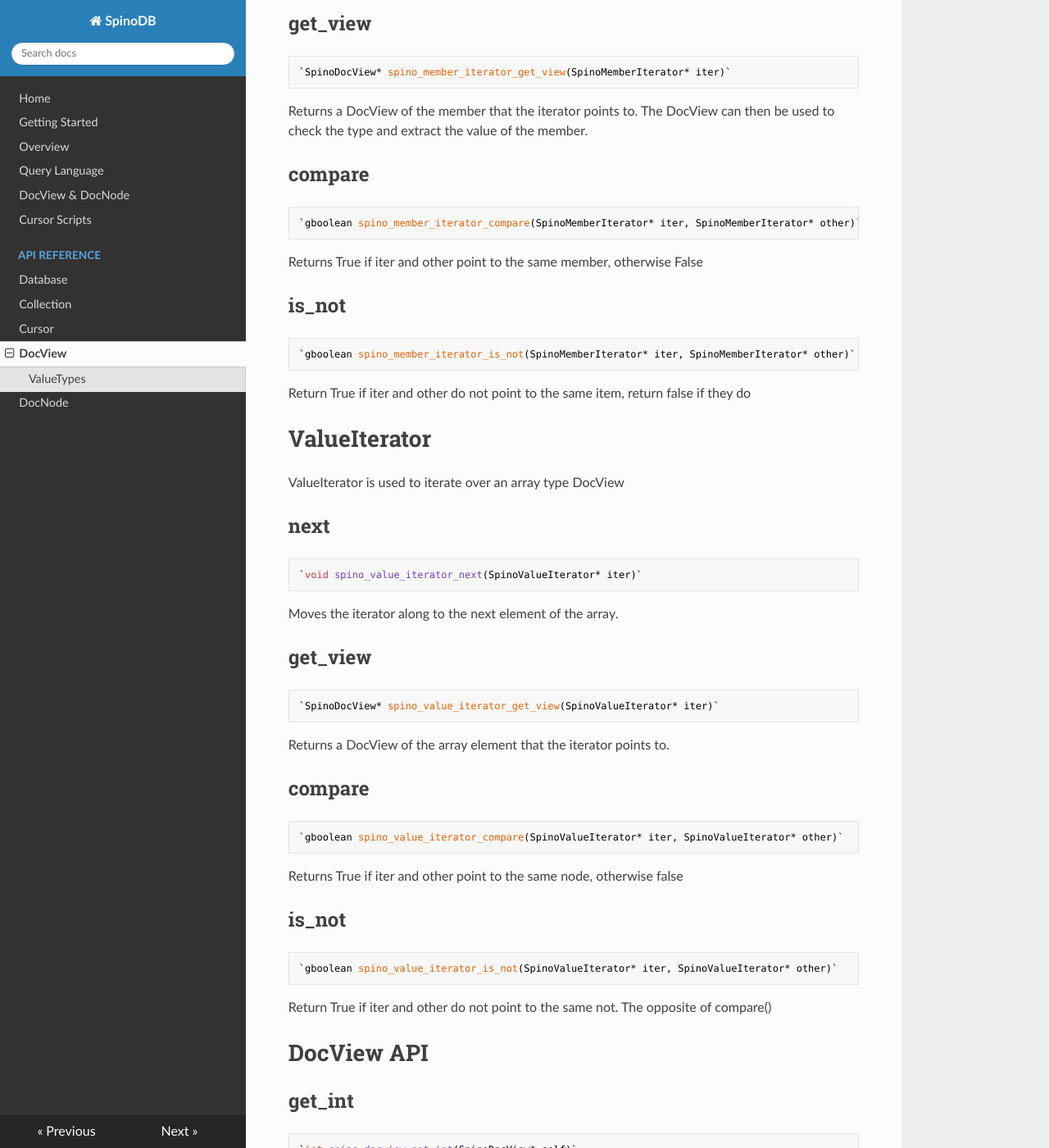
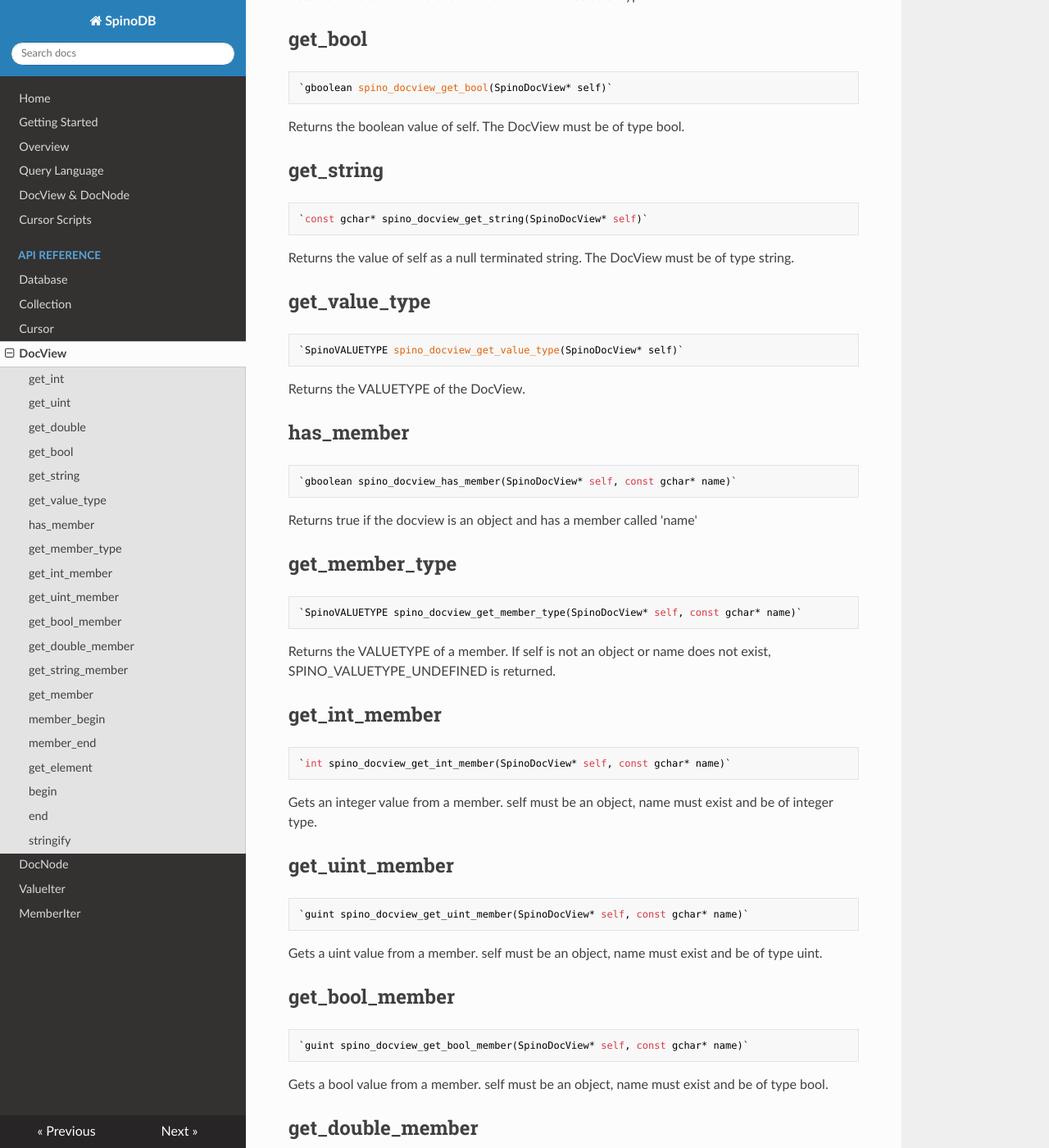
Before and after one commit to supercamel/SpinoDB, an MkDocs documentation site: the page built from docs/api/docview.md, in a window 1280 px wide and 1400 px high, scrolled down 1089 px. Shown: the whole window at 82% size. Built offline with MkDocs 1.6.1, drawn with Linux system fonts in a browser that asks for light colours; nearby versions of some CDN libraries; some of the changed text lies outside the part shown.

Commit message:
finished api documentation i think

```diff
--- a/docs/api/docview.md
+++ b/docs/api/docview.md
@@ -1,8 +1,6 @@
 # DocView
 
 DocView is used to traverse JSON DOM objects and to retrieve values from the DOM without copying or modifying it.
-
-## ValueTypes
 
 DocView nodes can represent any JSON type. In Spino these types are listed in a struct call SpinoVALUETYPE.
 
@@ -16,72 +14,9 @@ The possible values are
 * SPINO_VALUETYPE_ARRAY
 * SPINO_VALUETYPE_OBJECT
 * SPINO_VALUETYPE_NULL
+* SPINO_VALUETYPE_UNDEFINED
 
 In Vala and Python, the types are Spino.ValueType.INT, Spino.ValueType.UINT etc
-
-# MemberIterator
-
-MemberIterators are used to iterate over a DocView that contains an object.
-
-## next
-
-    `void spino_member_iterator_next(SpinoMemberIterator* iter)`
-
-Moves the iterator along to the next value in the object.
-
-## get_name
-
-    `gchar* spino_member_iterator_get_name(SpinoMemberIterator* iter)`
-
-Gets the key name of the field that the iterator points to.
-
-## get_view
-
-    `SpinoDocView* spino_member_iterator_get_view(SpinoMemberIterator* iter)`
-
-Returns a DocView of the member that the iterator points to. The DocView can then be used to check the type and extract the value of the member.
-
-## compare
-
-    `gboolean spino_member_iterator_compare(SpinoMemberIterator* iter, SpinoMemberIterator* other)`
-
-Returns True if iter and other point to the same member, otherwise False
-
-## is_not
-
-    `gboolean spino_member_iterator_is_not(SpinoMemberIterator* iter, SpinoMemberIterator* other)`
-
-Return True if iter and other do not point to the same item, return false if they do
-
-# ValueIterator
-
-ValueIterator is used to iterate over an array type DocView
-
-## next
-
-    `void spino_value_iterator_next(SpinoValueIterator* iter)`
-
-Moves the iterator along to the next element of the array.
-
-## get_view
-
-    `SpinoDocView* spino_value_iterator_get_view(SpinoValueIterator* iter)`
-
-Returns a DocView of the array element that the iterator points to.
-
-## compare
-
-    `gboolean spino_value_iterator_compare(SpinoValueIterator* iter, SpinoValueIterator* other)`
-
-Returns True if iter and other point to the same node, otherwise false
-
-## is_not
-
-    `gboolean spino_value_iterator_is_not(SpinoValueIterator* iter, SpinoValueIterator* other)`
-
-Return True if iter and other do not point to the same not. The opposite of compare()
-
-# DocView API
 
 ## get_int
 
@@ -92,3 +27,113 @@ Returns the int value of self. The DocView node must be of type int.
 ## get_uint
 
     `guint spino_docview_get_uint(SpinoDocView* self)`
+
+Returns the uint value of self. The DocView must be of type uint.
+
+## get_double
+
+    `double spino_docview_get_double(SpinoDocView* self)`
+
+Returns the double value of self. The DocView must be of type double.
+
+## get_bool
+
+    `gboolean spino_docview_get_bool(SpinoDocView* self)`
+
+Returns the boolean value of self. The DocView must be of type bool.
+
+## get_string
+
+    `const gchar* spino_docview_get_string(SpinoDocView* self)`
+
+Returns the value of self as a null terminated string. The DocView must be of type string.
+
+## get_value_type
+
+    `SpinoVALUETYPE spino_docview_get_value_type(SpinoDocView* self)`
+
+Returns the VALUETYPE of the DocView.
+
+## has_member
+
+    `gboolean spino_docview_has_member(SpinoDocView* self, const gchar* name)`
+
+Returns true if the docview is an object and has a member called 'name'
+
+## get_member_type
+
+    `SpinoVALUETYPE spino_docview_get_member_type(SpinoDocView* self, const gchar* name)`
+
+Returns the VALUETYPE of a member. If self is not an object or name does not exist, SPINO_VALUETYPE_UNDEFINED is returned.
+
+## get_int_member
+
+    `int spino_docview_get_int_member(SpinoDocView* self, const gchar* name)`
+
+Gets an integer value from a member. self must be an object, name must exist and be of integer type.
+
+## get_uint_member
+
+    `guint spino_docview_get_uint_member(SpinoDocView* self, const gchar* name)`
+
+Gets a uint value from a member. self must be an object, name must exist and be of type uint.
+
+## get_bool_member
+
+    `guint spino_docview_get_bool_member(SpinoDocView* self, const gchar* name)`
+
+Gets a bool value from a member. self must be an object, name must exist and be of type bool.
+
+## get_double_member
+
+    `guint spino_docview_get_double_member(SpinoDocView* self, const gchar* name)`
+
+Gets a double value from a member. self must be an object, name must exist and be of type double.
+
+## get_string_member
+
+    `const gchar* spino_docview_get_string_member(SpinoDocView* self, const gchar* name)`
+
+Gets a string value from a member. self must be an object, name must exist and be of type string.
+
+## get_member
+
+    `SpinoDocView* spino_docview_get_member(SpinoDocView* self, const gchar* name)`
+
+Gets a member as a DocView. self must be an object, name must exist and can be of any type.
+
+## member_begin
+
+    `SpinoMemberIterator* spino_docview_member_begin(SpinoDocView* self)`
+
+Returns a MemberIterator to the first member of self. Self must of type object.
+
+## member_end
+
+    `SpinoMemberIterator* spino_docview_member_end(spinoDocView* self)`
+
+Returns a MemberIterator to the last member of self. Self must of type object.
+
+## get_element
+
+    `SpinoDocView* spino_docview_get_element(SpinoDocView* self, guint index)`
+
+Returns a DocView to an element of an array. self must be an array.
+
+## begin
+
+    `SpinoValueIterator* spino_docview_begin(SpinoDocView* self)`
+
+Returns a ValueIterator to the first element of self. self must be of type array.
+
+## end
+
+    `SpinoValueIterator* spino_docview_end(SpinoDocView* self)`
+
+Returns a ValueIterator to the last element of self. self must be of type array.
+
+## stringify
+
+    `gchar* spino_docview_stringify(SpinoDocView* self)`
+
+Turns the DocView into a JSON string representation.
--- a/mkdocs.yml
+++ b/mkdocs.yml
@@ -12,4 +12,7 @@ nav:
         - Cursor: api/cursor.md
         - DocView: api/docview.md
         - DocNode: api/docnode.md
+        - ValueIter: api/value_iter.md
+        - MemberIter: api/member_iter.md
+
 theme: readthedocs
```
